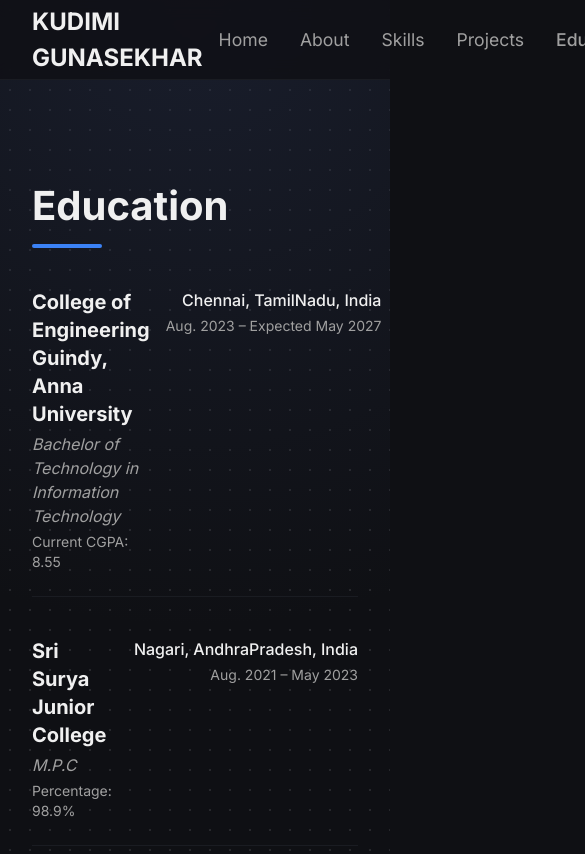
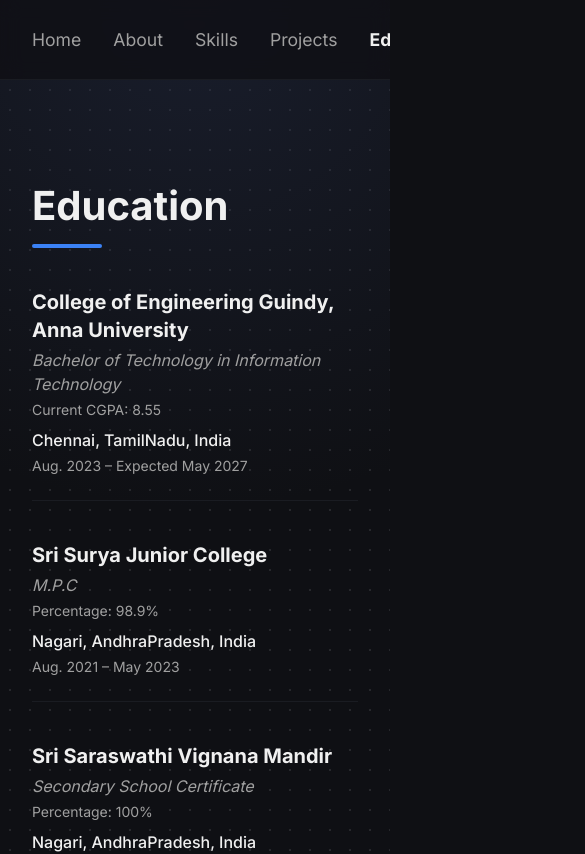
Before and after one commit to GUNASEKHAR5/Portfolio, a React (Vite) app: page /Portfolio/education in a window 390 px wide. Shown: the top 854 px of the page, 585 px wide, since content can reach past the window. Built offline with nearby package versions, Linux system fonts and the light colour scheme.

Commit message:
responsive

```diff
--- a/src/components/EducationCard/EducationCard.jsx
+++ b/src/components/EducationCard/EducationCard.jsx
@@ -2,27 +2,18 @@
 
 function EducationCard({ school, degree, details, location, date }) {
   return (
-    <div className="flex justify-between items-start py-6 border-b border-[var(--card-background)]">
+    // Stack vertically on mobile (flex-col), row on desktop (md:flex-row)
+    <div className="flex flex-col md:flex-row justify-between items-start py-6 border-b border-[var(--card-background)]">
 
-      <div className="text-left">
-        <h3 className="text-xl font-semibold text-[var(--primary-text)] mb-1">
-          {school}
-        </h3>
-        <p className="text-base italic text-[var(--secondary-text)] mb-1">
-          {degree}
-        </p>
-        <p className="text-sm text-[var(--secondary-text)]">
-          {details}
-        </p>
+      <div className="text-left mb-2 md:mb-0">
+        <h3 className="text-xl font-semibold text-[var(--primary-text)] mb-1">{school}</h3>
+        <p className="text-base italic text-[var(--secondary-text)] mb-1">{degree}</p>
+        <p className="text-sm text-[var(--secondary-text)]">{details}</p>
       </div>
 
-      <div className="text-right shrink-0 ml-4">
-        <p className="text-base font-medium text-[var(--primary-text)] mb-1">
-          {location}
-        </p>
-        <p className="text-sm text-[var(--secondary-text)]">
-          {date}
-        </p>
+      <div className="text-left md:text-right shrink-0 md:ml-4">
+        <p className="text-base font-medium text-[var(--primary-text)] mb-1">{location}</p>
+        <p className="text-sm text-[var(--secondary-text)]">{date}</p>
       </div>
 
     </div>
--- a/src/components/Navbar/Navbar.jsx
+++ b/src/components/Navbar/Navbar.jsx
@@ -4,54 +4,56 @@
 function Navbar() {
 
   const navLinkClass = ({ isActive }) =>
-    `block h-[80px] leading-[80px] px-4 text-[var(--secondary-text)] transition-colors duration-300 hover:text-[var(--primary-text)] ${
-      isActive ? "text-[var(--primary-text)] font-medium" : ""
+    `block h-[80px] leading-[80px] px-4 whitespace-nowrap transition-colors duration-300 hover:text-[var(--primary-text)] ${
+      isActive
+        ? "text-[var(--primary-text)] font-bold"
+        : "text-[var(--secondary-text)]"
     }`;
 
   return (
     <nav className="sticky top-0 z-[999] h-[80px] flex justify-center items-center bg-[rgba(15,16,20,0.8)] backdrop-blur-[10px] border-b border-[var(--card-background)] text-[1.1rem]">
-      <div className="flex justify-between items-center w-full max-w-[1100px] px-8">
+      <div className="flex justify-between items-center w-full max-w-[1100px] px-4 lg:px-8 overflow-x-auto scrollbar-hide">
 
         <NavLink
           to="/Portfolio"
-          className="text-[1.5rem] font-bold text-[var(--primary-text)] cursor-pointer"
+          className="hidden md:block text-[1.5rem] font-bold text-[var(--primary-text)] cursor-pointer mr-8 shrink-0"
           end
         >
           KUDIMI GUNASEKHAR
         </NavLink>
 
-        <ul className="flex list-none m-0 p-0 text-center">
-          <li className="relative">
+        <ul className="flex list-none m-0 p-0 text-center mx-auto md:mx-0">
+          <li>
             <NavLink to="/Portfolio" className={navLinkClass} end>
               Home
             </NavLink>
           </li>
-          <li className="relative">
+          <li>
             <NavLink to="/Portfolio/about" className={navLinkClass}>
               About
             </NavLink>
           </li>
-          <li className="relative">
+          <li>
             <NavLink to="/Portfolio/skills" className={navLinkClass}>
               Skills
             </NavLink>
           </li>
-          <li className="relative">
+          <li>
             <NavLink to="/Portfolio/projects" className={navLinkClass}>
               Projects
             </NavLink>
           </li>
-          <li className="relative">
+          <li>
             <NavLink to="/Portfolio/education" className={navLinkClass}>
               Education
             </NavLink>
           </li>
-          <li className="relative">
+          <li>
             <NavLink to="/Portfolio/more" className={navLinkClass}>
               More
             </NavLink>
           </li>
-          <li className="relative">
+          <li>
             <NavLink to="/Portfolio/contact" className={navLinkClass}>
               Contact
             </NavLink>
--- a/src/sections/Home/Home.jsx
+++ b/src/sections/Home/Home.jsx
@@ -6,26 +6,26 @@
 
 function Home() {
   return (
-    <section className="flex items-center justify-between py-24 min-h-[90vh] relative" id="home">
+    <section className="flex flex-col-reverse lg:flex-row items-center justify-between py-12 lg:py-24 min-h-[90vh] relative" id="home">
 
-      <div className="flex-1 max-w-[600px]">
-        <p className="text-[1.25rem] text-[var(--secondary-text)] mb-2">Hey! I am</p>
+      <div className="flex-1 max-w-[600px] text-center lg:text-left mt-8 lg:mt-0">
+        <p className="text-xl text-[var(--secondary-text)] mb-2">Hey! I am</p>
 
-        <h1 className="text-[5rem] font-bold leading-[1.1] mb-6 relative pl-4 before:content-[''] before:absolute before:-left-[10px] before:top-[15px] before:bottom-[15px] before:w-[6px] before:bg-[var(--accent-color)] before:rounded-[3px]">
+        <h1 className="text-5xl lg:text-[5rem] font-bold leading-tight mb-6 relative inline-block lg:block lg:pl-4 lg:before:content-[''] lg:before:absolute lg:before:-left-[10px] lg:before:top-[15px] lg:before:bottom-[15px] lg:before:w-[6px] lg:before:bg-[var(--accent-color)] lg:before:rounded-[3px]">
           KUDIMI<br />
           GUNASEKHAR
         </h1>
 
-        <p className="text-[1.5rem] text-[var(--secondary-text)] mb-8">
+        <p className="text-2xl text-[var(--secondary-text)] mb-8">
           I am a Software Developer
         </p>
 
-        <div className="flex gap-4 mb-10">
+        <div className="flex justify-center lg:justify-start gap-4 mb-10">
           <a
             href="https://linkedin.com/in/guna-sekhar-kudimi-97b3b5326"
             target="_blank"
             rel="noopener noreferrer"
-            className="flex items-center justify-center w-10 h-10 text-[1.2rem] text-[var(--secondary-text)] border border-[var(--secondary-text)] rounded-lg transition-all duration-300 ease-in-out hover:text-[var(--accent-color)] hover:border-[var(--accent-color)] hover:-translate-y-1"
+            className="flex items-center justify-center w-10 h-10 text-[1.2rem] text-[var(--secondary-text)] border border-[var(--secondary-text)] rounded-lg transition-all duration-300 hover:text-[var(--accent-color)] hover:border-[var(--accent-color)] hover:-translate-y-1"
           >
             <FaLinkedin />
           </a>
@@ -33,7 +33,7 @@
             href="https://github.com/GUNASEKHAR5"
             target="_blank"
             rel="noopener noreferrer"
-            className="flex items-center justify-center w-10 h-10 text-[1.2rem] text-[var(--secondary-text)] border border-[var(--secondary-text)] rounded-lg transition-all duration-300 ease-in-out hover:text-[var(--accent-color)] hover:border-[var(--accent-color)] hover:-translate-y-1"
+            className="flex items-center justify-center w-10 h-10 text-[1.2rem] text-[var(--secondary-text)] border border-[var(--secondary-text)] rounded-lg transition-all duration-300 hover:text-[var(--accent-color)] hover:border-[var(--accent-color)] hover:-translate-y-1"
           >
             <FaGithub />
           </a>
@@ -41,7 +41,7 @@
             href="https://leetcode.com/u/GUNASEKHARKUDIMI/"
             target="_blank"
             rel="noopener noreferrer"
-            className="flex items-center justify-center w-10 h-10 text-[1.2rem] text-[var(--secondary-text)] border border-[var(--secondary-text)] rounded-lg transition-all duration-300 ease-in-out hover:text-[var(--accent-color)] hover:border-[var(--accent-color)] hover:-translate-y-1"
+            className="flex items-center justify-center w-10 h-10 text-[1.2rem] text-[var(--secondary-text)] border border-[var(--secondary-text)] rounded-lg transition-all duration-300 hover:text-[var(--accent-color)] hover:border-[var(--accent-color)] hover:-translate-y-1"
           >
             <SiLeetcode />
           </a>
@@ -56,11 +56,11 @@
         </a>
       </div>
 
-      <div className="shrink-0 ml-8">
+      <div className="shrink-0 lg:ml-8 mb-8 lg:mb-0">
         <img
           src={profilePic}
           alt="Kudimi Gunasekhar"
-          className="w-[350px] h-[350px] rounded-full object-cover"
+          className="w-[280px] h-[280px] lg:w-[350px] lg:h-[350px] rounded-full object-cover border-4 border-[var(--card-background)] shadow-2xl"
         />
       </div>
 
@@ -68,7 +68,7 @@
         href="https://github.com/GUNASEKHAR5"
         target="_blank"
         rel="noopener noreferrer"
-        className="absolute bottom-8 left-0 text-[var(--secondary-text)] flex items-center gap-2 hover:text-[var(--primary-text)]"
+        className="hidden lg:flex absolute bottom-8 left-0 text-[var(--secondary-text)] items-center gap-2 hover:text-[var(--primary-text)]"
       >
         <FaGithub /> Github
       </a>
```
